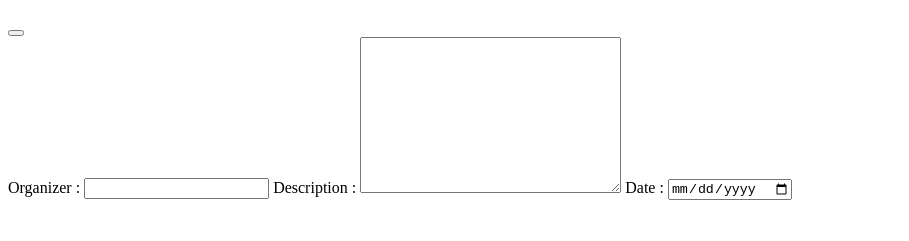
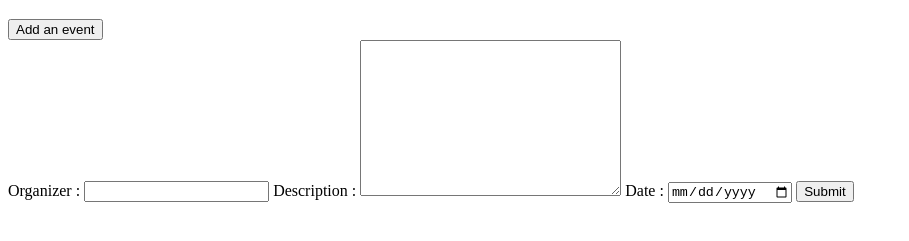
Before and after one commit to BugeezS/didlydoo-app, a plain HTML site: page index.html in a window 1280 px wide. Shown: the part 61-302 px from the top of the page, without its empty margins (0-909 px from the left). Drawn offline with Linux system fonts and the light colour scheme.

Commit message:
Corrections of the form

```diff
--- a/index.html
+++ b/index.html
@@ -11,11 +11,12 @@
         <h1>Didlydoo</h1>
     </header>
     <main>
-        <button value="Add an event"></button>
+        <button value="add_event_button">Add an event</button>
         <form action="" method="" class="add-events">
             <label for="add-events__organizer">Organizer : </label><input type="text" id="add-events__organizer" maxlength="256" required>
             <label for="add-events__description">Description : </label><textarea name="add-events__description" id="add-events__description" cols="30" rows="10" required></textarea>
             <label for="add-events__date">Date : </label><input type="date" id="add-events__date" required>
+            <input type="submit" value="Submit">
         </form>
         <article class="events">
             <!--Injection JS-->
```
